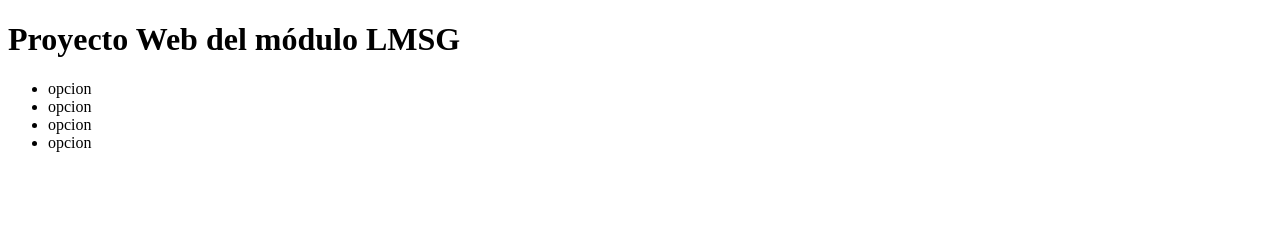
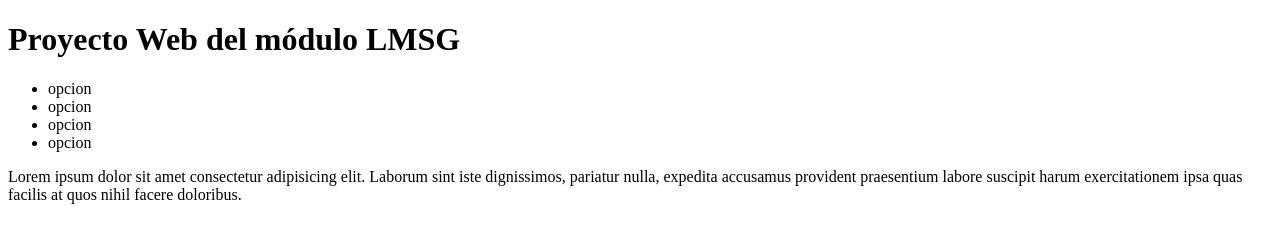
Before and after one commit to PabloYJ555/ProyectoWeb, a plain HTML site: page index.html in a window 1280 px wide. Drawn offline with Linux system fonts and the light colour scheme.

Commit message:
fsvfsdvfd

```diff
--- a/index.html
+++ b/index.html
@@ -15,5 +15,10 @@
             <li>opcion</li>
         </ul>
     </nav>
+    <section>
+        <article>
+            <p>Lorem ipsum dolor sit amet consectetur adipisicing elit. Laborum sint iste dignissimos, pariatur nulla, expedita accusamus provident praesentium labore suscipit harum exercitationem ipsa quas facilis at quos nihil facere doloribus.</p>
+        </article>
+    </section>
 </body>
 </html>
```
